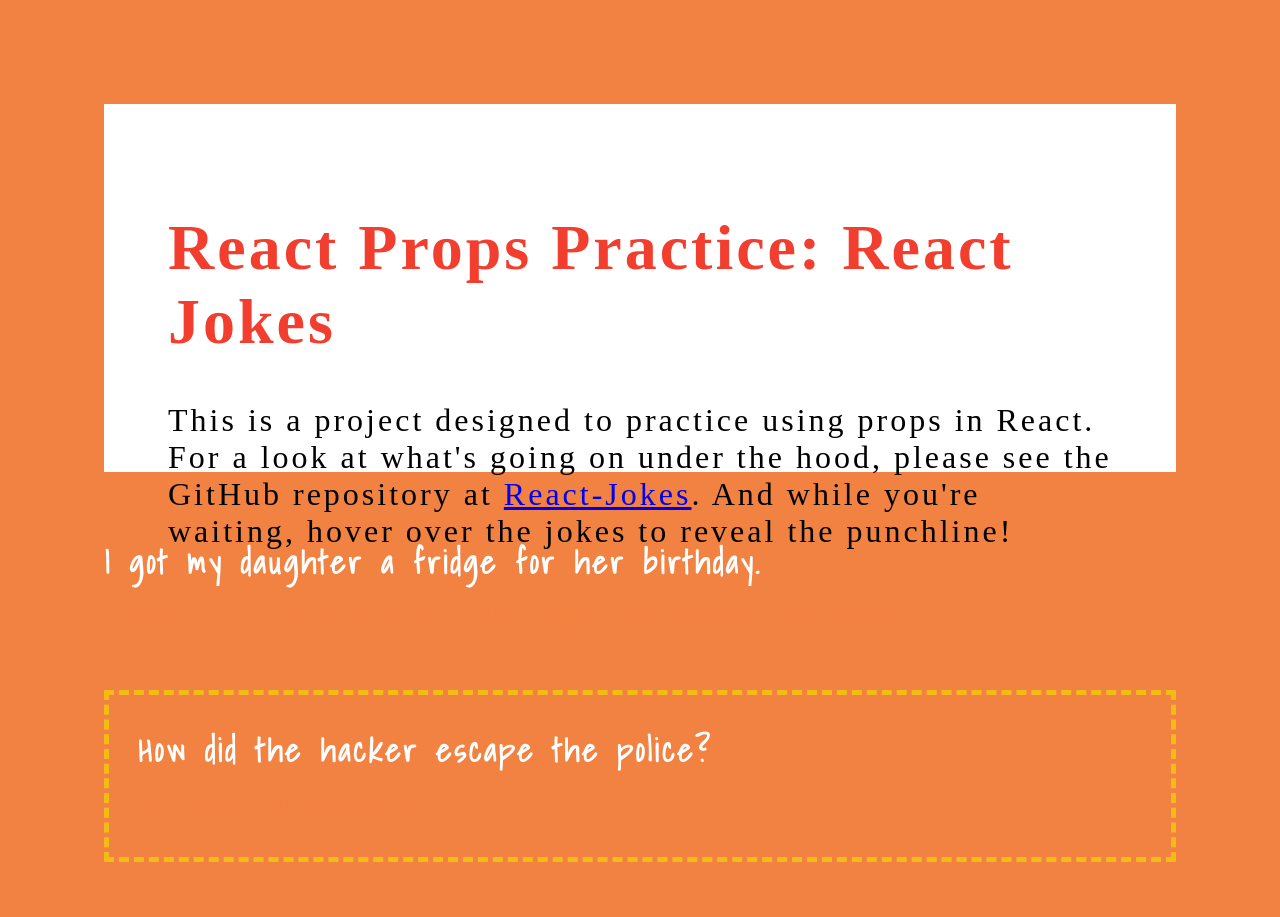
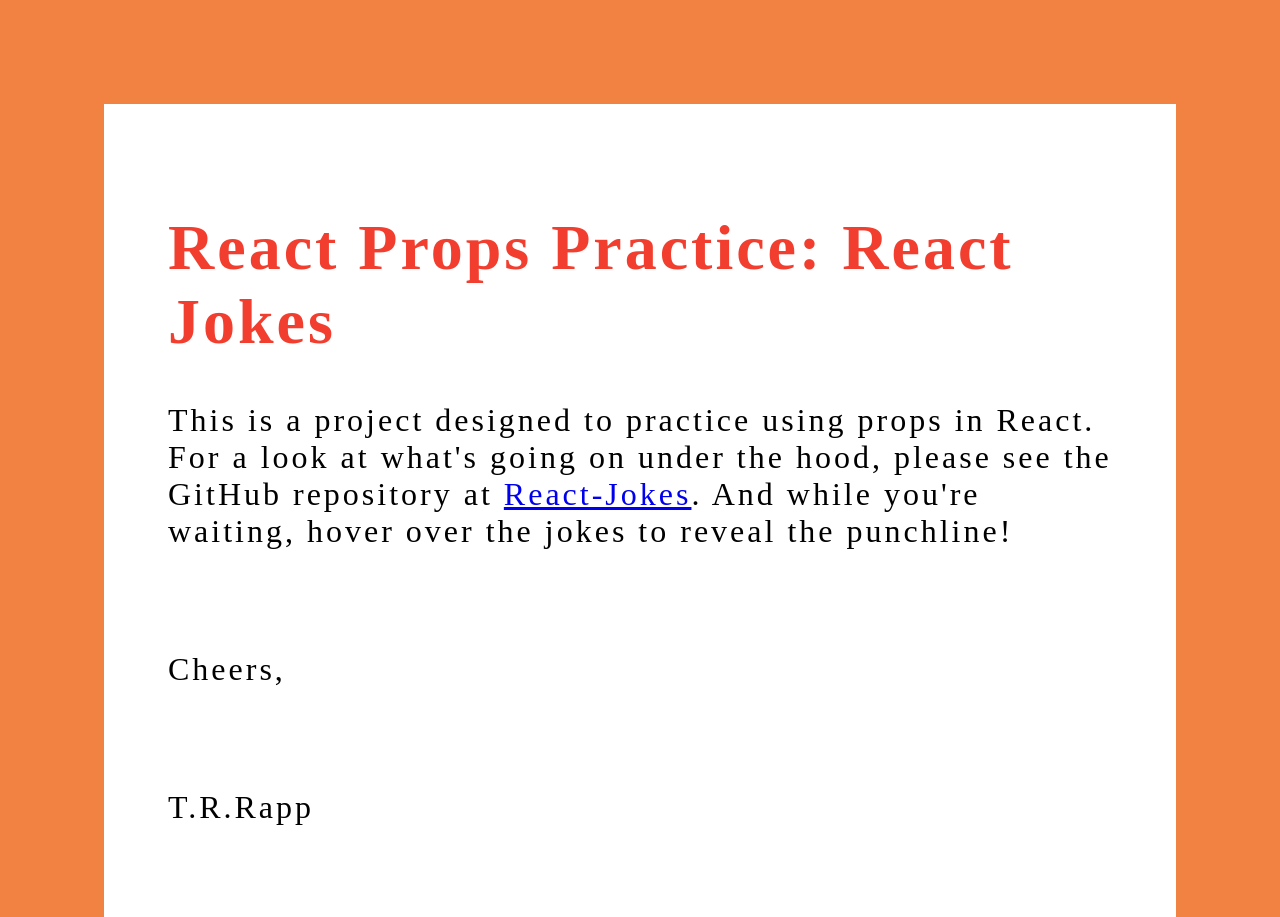
Before and after one commit to trrapp12/Dad-Jokes, a React (Create React App) app in the folder react-jokes/: page / in a window 1280 px wide. Shown: the top 917 px of the page. Built offline with nearby package versions, Linux system fonts and the light colour scheme; a web font is replaced by a local one.

Commit message:
add signature line

```diff
--- a/react-jokes/src/App.js
+++ b/react-jokes/src/App.js
@@ -7,6 +7,10 @@ function App () {
       <div className="p-container">
         <h1> React Props Practice: React Jokes</h1>
         <p>This is a project designed to practice using props in React.  For a look at what's going on under the hood, please see the GitHub repository at <a href="https://github.com/trrapp12/React-Jokes">React-Jokes</a>.  And while you're waiting, hover over the jokes to reveal the punchline!</p>
+        <br></br>
+        <p>Cheers,</p>
+        <br></br>
+        <p>T.R.Rapp</p>
       </div>
       <Jokes
         setup="I got my daughter a fridge for her birthday."
--- a/react-jokes/src/index.css
+++ b/react-jokes/src/index.css
@@ -48,7 +48,7 @@ h1 {
 }
 
 .p-container {
-  height: 30vh;
+  min-height: fit-content;
   font-family: 'Hubballi', cursive;
   background-color: white;
   color: black;
```
